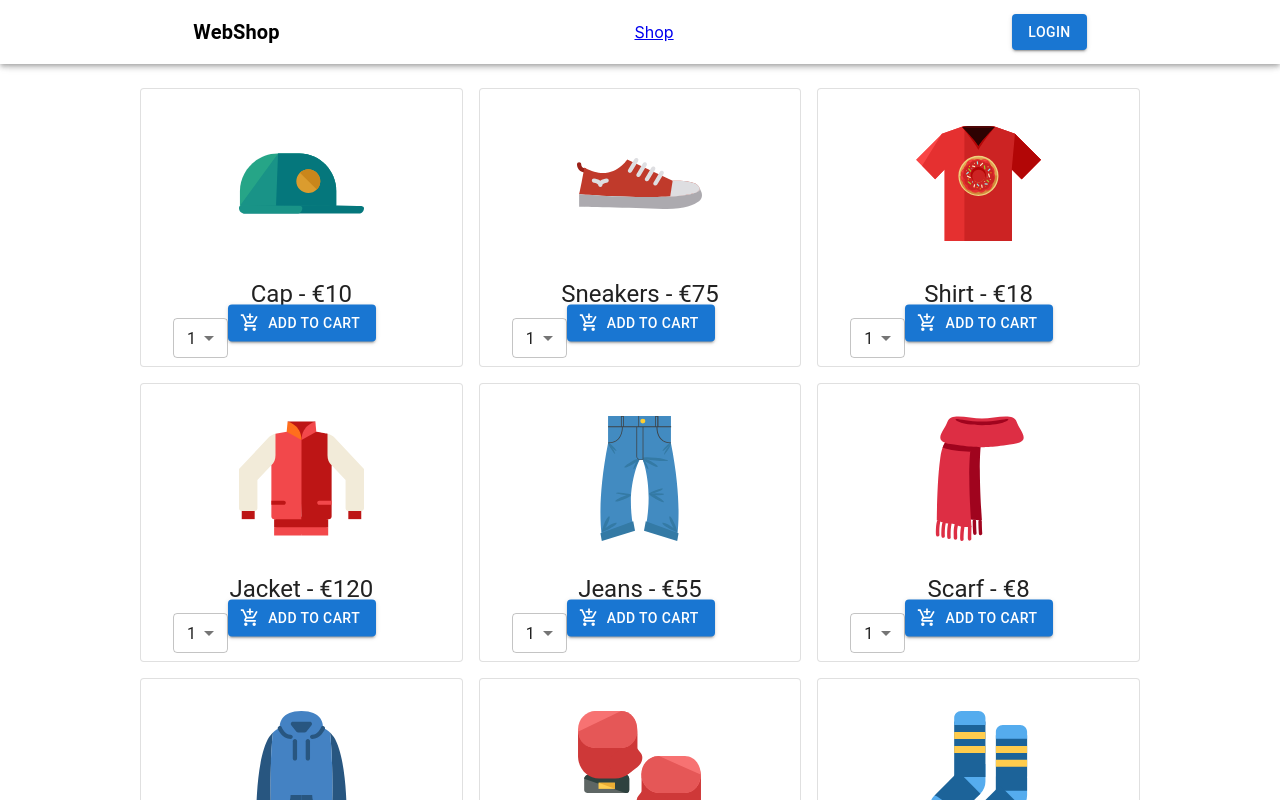
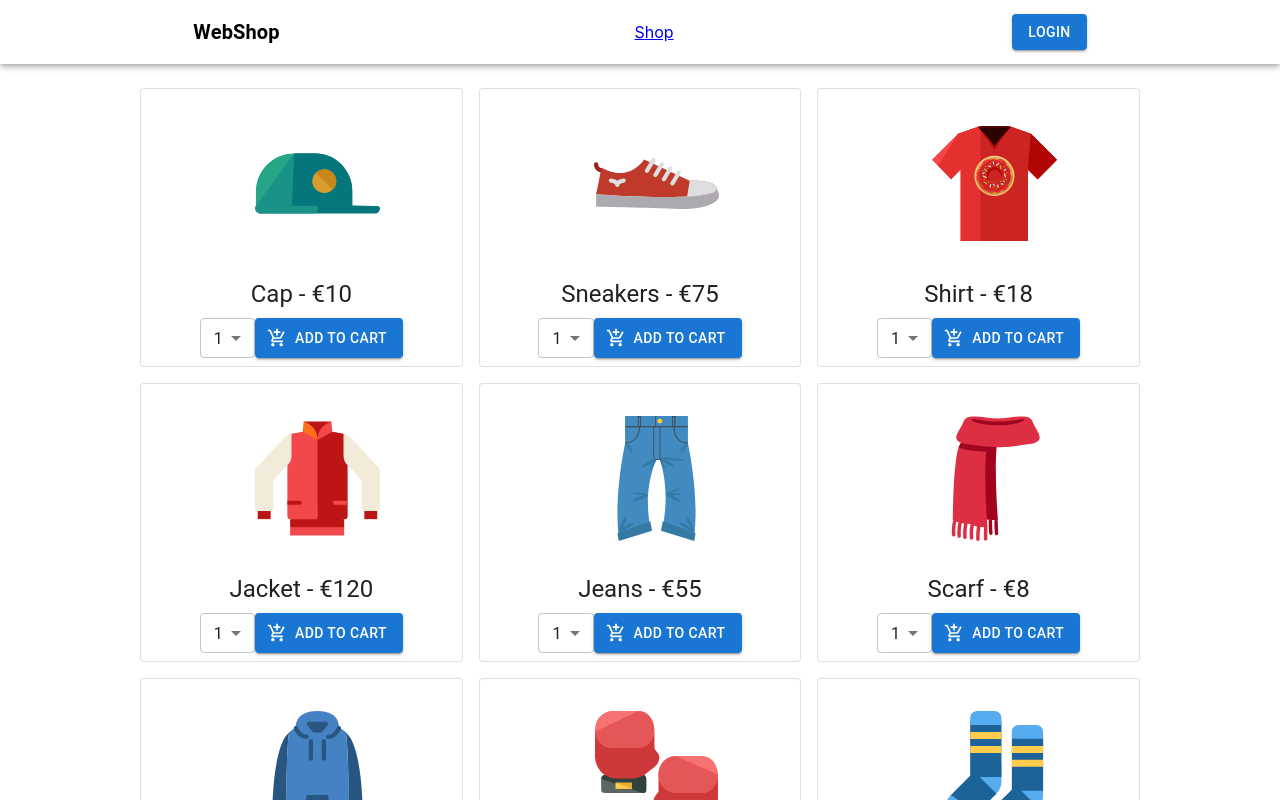
Before and after one commit to toqvist/JAVA21-AJS-slutprojekt-Tobias-Ahlqvist, a React (Vite) app: page / in a window 1280 px wide. Shown: the top 800 px of the page. Built offline with nearby package versions, Linux system fonts and the light colour scheme.

Commit message:
Spaced out elements in cart items

```diff
--- a/src/components/CartItem.jsx
+++ b/src/components/CartItem.jsx
@@ -1,9 +1,8 @@
-import React, {useContext} from 'react'
+import React, { useContext } from 'react'
 
 import CartContext from '../contexts/CartContext'
 import Card from '@mui/material/Card';
 import IconButton from '@mui/material/IconButton'
-
 import RemoveIcon from '@mui/icons-material/Remove';
 import AddIcon from '@mui/icons-material/Add';
 
@@ -12,19 +11,20 @@ export default function CartItem({ product }) {
     const { removeFromCart, addToCart } = useContext(CartContext)
 
     return (
-        <Card variant="outlined">
+        <Card variant="outlined" sx={{ display: 'flex', justifyContent: 'flex-start', alignItems: 'center', pl: '5%', gap: '3%' }} >
+
             <img src={product.img} width="80px" />
-            Quantity:
 
-            <IconButton onClick={() => removeFromCart(product,1)}>
+            <span>Quantity: </span>
+
+            <IconButton onClick={() => removeFromCart(product, 1)}>
                 <RemoveIcon></RemoveIcon>
             </IconButton>
-
             {product.quantity}
-
-            <IconButton onClick={() => addToCart(product,1)}>
+            <IconButton onClick={() => addToCart(product, 1)}>
                 <AddIcon></AddIcon>
             </IconButton>
+
 
 
         </Card>
--- a/src/components/MiniCart.jsx
+++ b/src/components/MiniCart.jsx
@@ -32,8 +32,8 @@ export default function MiniCart() {
                     onClose={() => setModal(false)}>
                     <Card>
 
-                        <Box>
-                            <IconButton onClick={() => setModal(false)}>
+                        <Box sx={{margin: '1rem 4rem', display: 'flex', justifyContent: 'flex-end'}}>
+                            <IconButton onClick={() => setModal(false)} >
                                 <CloseIcon></CloseIcon>
                             </IconButton>
                         </Box>
--- a/src/components/Product.jsx
+++ b/src/components/Product.jsx
@@ -22,7 +22,7 @@ export default function Product({ product, addToCart }) {
 
     return (
         <Card variant="outlined">
-            <Box sx={{ maxWidth: 340, display:'flex', justifyContent: 'center', mt: '10%'}}>
+            <Box sx={{ maxWidth: 340, display:'flex', justifyContent: 'center', mt: '10%', ml: '10%'}}>
                 <CardMedia
                     style={{ height: 125, width: 125 }}
                     component="img"
@@ -36,7 +36,7 @@ export default function Product({ product, addToCart }) {
             </Typography>
 
             <CardActions>
-                <Container className="add-to-cart" >
+                <Container sx={{ display: 'flex', justifyContent: 'center'}}>
                     <Select defaultValue={1} className="select" sx={{maxHeight: '2.5rem'}}>
                         <MenuItem value={1}>1</MenuItem>
                         <MenuItem value={2}>2</MenuItem>
@@ -51,7 +51,7 @@ export default function Product({ product, addToCart }) {
                     <Button onClick={() => addToCart(product, quantity.current)}
                         variant="contained"
                         startIcon={<AddShoppingCartIcon />}
-                        sx={{transform:' translateY(-45%)'}}>
+                        >
                         Add to cart</Button>
                 </Container>
             </CardActions>
```
